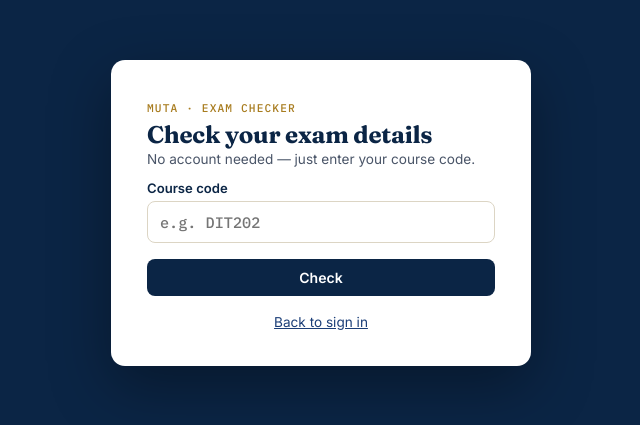
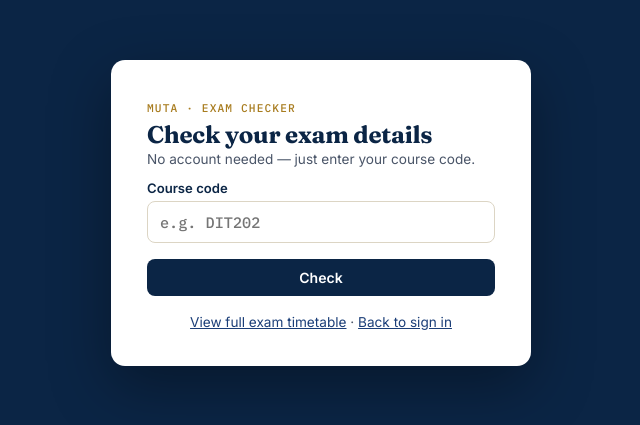
Before and after one commit to mutawakilshani3-debug/ussd-exam-management-system, a React (Create React App) app in the folder frontend/: page /check in a window 1280 px wide. Shown: the part 187-612 px from the top of the page, without its empty margins (319-959 px from the left). Built offline with nearby package versions, Linux system fonts and the light colour scheme; no server answers.

Commit message:
Update CheckExam.js

```diff
--- a/frontend/src/pages/CheckExam.js
+++ b/frontend/src/pages/CheckExam.js
@@ -75,7 +75,9 @@ export default function CheckExam() {
           </div>
         )}
 
-        <div className="auth-footer"><Link to="/login">Back to sign in</Link></div>
+        <div className="auth-footer">
+          <Link to="/timetable">View full exam timetable</Link> · <Link to="/login">Back to sign in</Link>
+        </div>
       </div>
     </div>
   );
```
